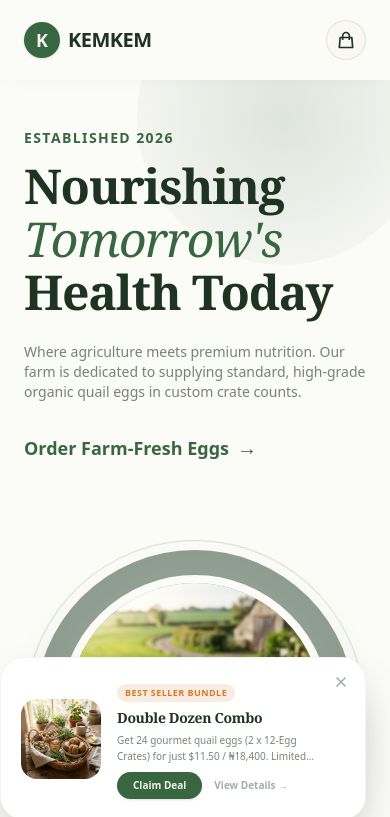
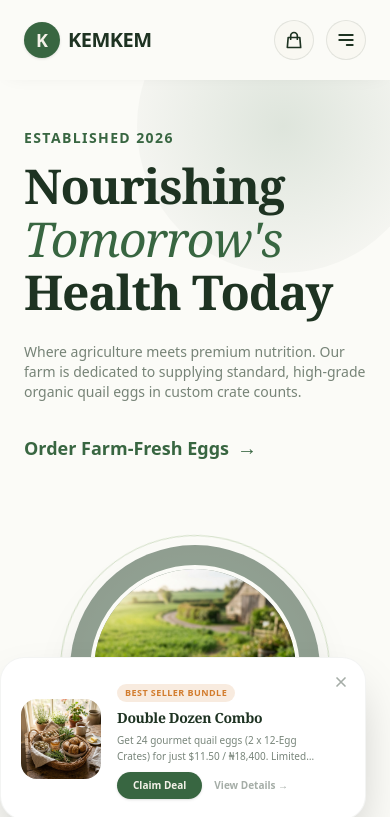
Before and after one commit to DevzekiFaith/kemkemquail-farm, a Next.js app: page / in a window 390 px wide. Shown: the top 817 px of the page. Built offline with nearby package versions, Linux system fonts and the light colour scheme.

Commit message:
Add mobile responsive burger menu and circle layouts

```diff
--- a/app/components/Hero.tsx
+++ b/app/components/Hero.tsx
@@ -38,27 +38,27 @@ export default function Hero({ onExploreClick }: HeroProps) {
           </div>
 
           {/* Center Column: Beautiful Circular Frame (Agrono Reference Style) */}
-          <div className="relative flex items-center justify-center lg:col-span-5 h-[400px] sm:h-[480px]">
+          <div className="relative flex items-center justify-center lg:col-span-5 h-[320px] sm:h-[480px]">
             {/* Dark green backdrop circle */}
-            <div className="absolute h-[320px] w-[320px] sm:h-[400px] sm:w-[400px] rounded-full organic-circle-primary shadow-2xl animate-pulse duration-[8000ms]" />
+            <div className="absolute h-[250px] w-[250px] xs:h-[300px] xs:w-[300px] sm:h-[400px] sm:w-[400px] rounded-full organic-circle-primary shadow-2xl animate-pulse duration-[8000ms]" />
 
             {/* Secondary offset olive outline circle */}
-            <div className="absolute h-[340px] w-[340px] sm:h-[430px] sm:w-[430px] rounded-full border border-primary-light/30 animate-spin-slow" />
+            <div className="absolute h-[270px] w-[270px] xs:h-[320px] xs:w-[320px] sm:h-[430px] sm:w-[430px] rounded-full border border-primary-light/30 animate-spin-slow" />
 
             {/* Center image cutout */}
-            <div className="absolute h-[270px] w-[270px] sm:h-[350px] sm:w-[350px] rounded-full overflow-hidden border-8 border-background shadow-inner z-10 transition-transform duration-500 hover:scale-105">
+            <div className="absolute h-[210px] w-[210px] xs:h-[260px] xs:w-[260px] sm:h-[350px] sm:w-[350px] rounded-full overflow-hidden border-4 sm:border-8 border-background shadow-inner z-10 transition-transform duration-500 hover:scale-105">
               <Image
                 src="/hero.png"
                 alt="Fresh Organic Quail Eggs"
                 fill
                 priority
-                sizes="(max-width: 640px) 270px, 350px"
+                sizes="(max-width: 640px) 210px, 350px"
                 className="object-cover object-center"
               />
             </div>
 
             {/* Tiny accent gold bubble */}
-            <div className="absolute -bottom-4 -left-4 sm:bottom-4 sm:left-4 h-16 w-16 rounded-full bg-accent flex items-center justify-center text-white font-bold text-xs shadow-lg animate-float">
+            <div className="absolute -bottom-2 -left-2 sm:bottom-4 sm:left-4 h-14 w-14 sm:h-16 sm:w-16 rounded-full bg-accent flex items-center justify-center text-white font-bold text-[10px] sm:text-xs shadow-lg animate-float">
               100% Organic
             </div>
           </div>
--- a/app/components/Navbar.tsx
+++ b/app/components/Navbar.tsx
@@ -1,4 +1,6 @@
 "use client";
+
+import { useState } from "react";
 
 interface NavbarProps {
   cartItemCount: number;
@@ -6,7 +8,10 @@ interface NavbarProps {
 }
 
 export default function Navbar({ cartItemCount, onOpenCart }: NavbarProps) {
+  const [isMenuOpen, setIsMenuOpen] = useState(false);
+
   const scrollToSection = (id: string) => {
+    setIsMenuOpen(false);
     const el = document.getElementById(id);
     if (el) {
       el.scrollIntoView({ behavior: "smooth" });
@@ -16,6 +21,7 @@ export default function Navbar({ cartItemCount, onOpenCart }: NavbarProps) {
   return (
     <header className="sticky top-0 z-40 w-full bg-background/85 backdrop-blur-md shadow-[0_2px_18px_-8px_rgba(28,39,30,0.08)]">
       <div className="mx-auto flex max-w-7xl h-20 items-center justify-between px-6 sm:px-8">
+
         {/* Brand Logo */}
         <div
           onClick={() => scrollToSection("hero")}
@@ -29,7 +35,7 @@ export default function Navbar({ cartItemCount, onOpenCart }: NavbarProps) {
           </span>
         </div>
 
-        {/* Navigation Links */}
+        {/* Navigation Links - Desktop */}
         <nav className="hidden md:flex items-center gap-8 text-sm font-medium text-secondary/80">
           <button
             onClick={() => scrollToSection("catalogue")}
@@ -57,12 +63,12 @@ export default function Navbar({ cartItemCount, onOpenCart }: NavbarProps) {
           </button>
         </nav>
 
-        {/* Right Section: Cart and CTA */}
-        <div className="flex items-center gap-4">
+        {/* Right Section: Cart, CTA and Burger */}
+        <div className="flex items-center gap-3 sm:gap-4">
           {/* Cart Trigger */}
           <button
             onClick={onOpenCart}
-            className="relative flex h-10 w-10 items-center justify-center rounded-full border border-secondary/10 bg-cream/40 text-secondary hover:bg-cream hover:border-primary/20 transition-all cursor-pointer"
+            className="relative flex h-10 w-10 items-center justify-center rounded-full border border-secondary/10 bg-cream/40 text-secondary hover:bg-cream hover:border-primary/20 transition-all cursor-pointer select-none"
             aria-label="Open Cart"
           >
             <svg
@@ -92,8 +98,55 @@ export default function Navbar({ cartItemCount, onOpenCart }: NavbarProps) {
           >
             Order Inquiries
           </button>
+
+          {/* Mobile Menu Toggle button */}
+          <button
+            onClick={() => setIsMenuOpen(!isMenuOpen)}
+            className="flex md:hidden h-10 w-10 items-center justify-center rounded-full border border-secondary/10 bg-cream/40 text-secondary hover:bg-cream cursor-pointer transition-all"
+            aria-label="Toggle Navigation Menu"
+          >
+            {isMenuOpen ? (
+              <svg className="h-5 w-5" fill="none" stroke="currentColor" viewBox="0 0 24 24">
+                <path strokeLinecap="round" strokeLinejoin="round" strokeWidth="2.5" d="M6 18L18 6M6 6l12 12" />
+              </svg>
+            ) : (
+              <svg className="h-5 w-5" fill="none" stroke="currentColor" viewBox="0 0 24 24">
+                <path strokeLinecap="round" strokeLinejoin="round" strokeWidth="2.5" d="M4 6h16M4 12h16m-7 6h7" />
+              </svg>
+            )}
+          </button>
         </div>
       </div>
+
+      {/* Mobile Links Slide-Down Menu */}
+      {isMenuOpen && (
+        <div className="md:hidden border-t border-secondary/5 bg-white py-4 px-6 space-y-3 shadow-inner flex flex-col text-sm font-semibold text-secondary/80 animate-fade-in">
+          <button
+            onClick={() => scrollToSection("catalogue")}
+            className="text-left py-2 hover:text-primary transition-colors cursor-pointer border-b border-secondary/5"
+          >
+            Catalogue
+          </button>
+          <button
+            onClick={() => scrollToSection("benefits")}
+            className="text-left py-2 hover:text-primary transition-colors cursor-pointer border-b border-secondary/5"
+          >
+            Egg Benefits
+          </button>
+          <button
+            onClick={() => scrollToSection("farm")}
+            className="text-left py-2 hover:text-primary transition-colors cursor-pointer border-b border-secondary/5"
+          >
+            Our Farm
+          </button>
+          <button
+            onClick={() => scrollToSection("contact")}
+            className="text-left py-2 hover:text-primary transition-colors cursor-pointer"
+          >
+            Contact
+          </button>
+        </div>
+      )}
     </header>
   );
 }
```
